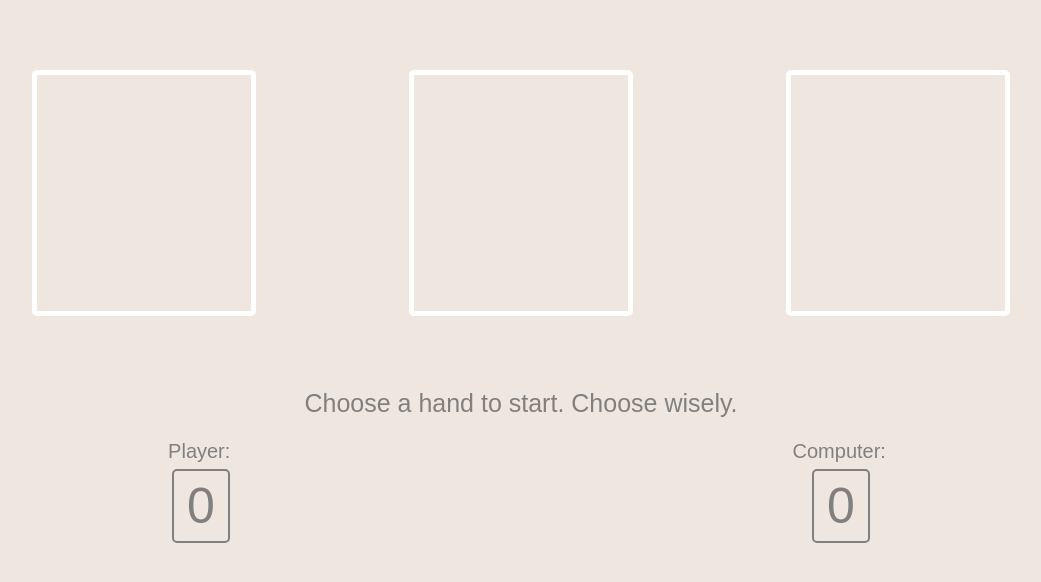
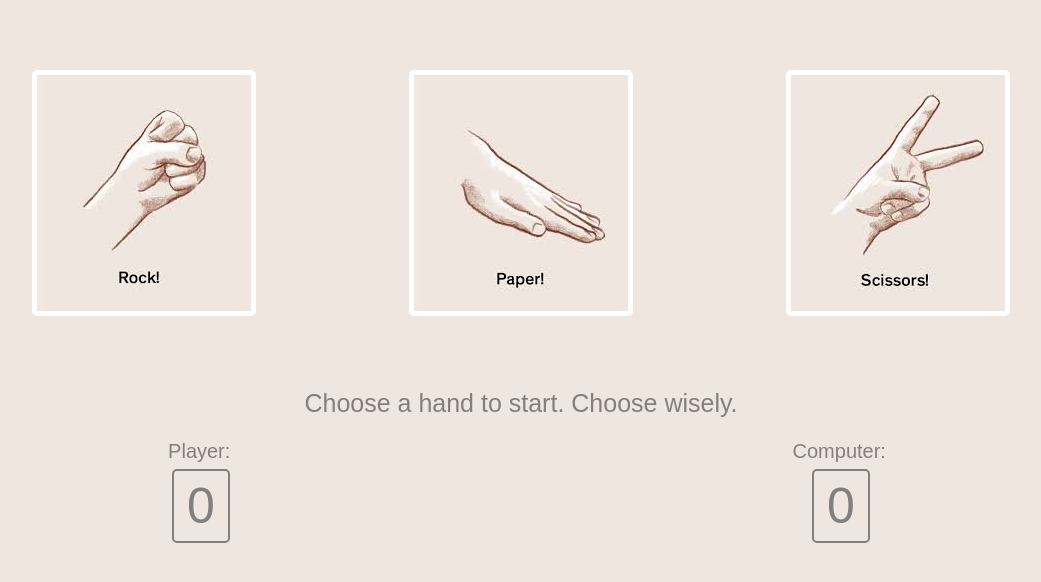
Before and after one commit to mrparker1991/RockPaperScissors, a plain HTML site: page Index.html in a window 1280 px wide. Shown: the part 130-712 px from the top of the page, without its empty margins (119-1160 px from the left). Drawn offline with Linux system fonts and the light colour scheme.

Commit message:
Fix style.css for new location.

```diff
--- a/style.css
+++ b/style.css
@@ -35,15 +35,15 @@ body {
 }
 
 #rock {
-  background-image: url("./images/rock.jfif");
+  background-image: url("./rock.jfif");
 }
 
 #paper {
-  background-image: url("./images/paper.jfif");
+  background-image: url("./paper.jfif");
 }
 
 #scissors {
-  background-image: url("./images/scissors.jfif");
+  background-image: url("./scissors.jfif");
 }
 
 .reply p {
```
